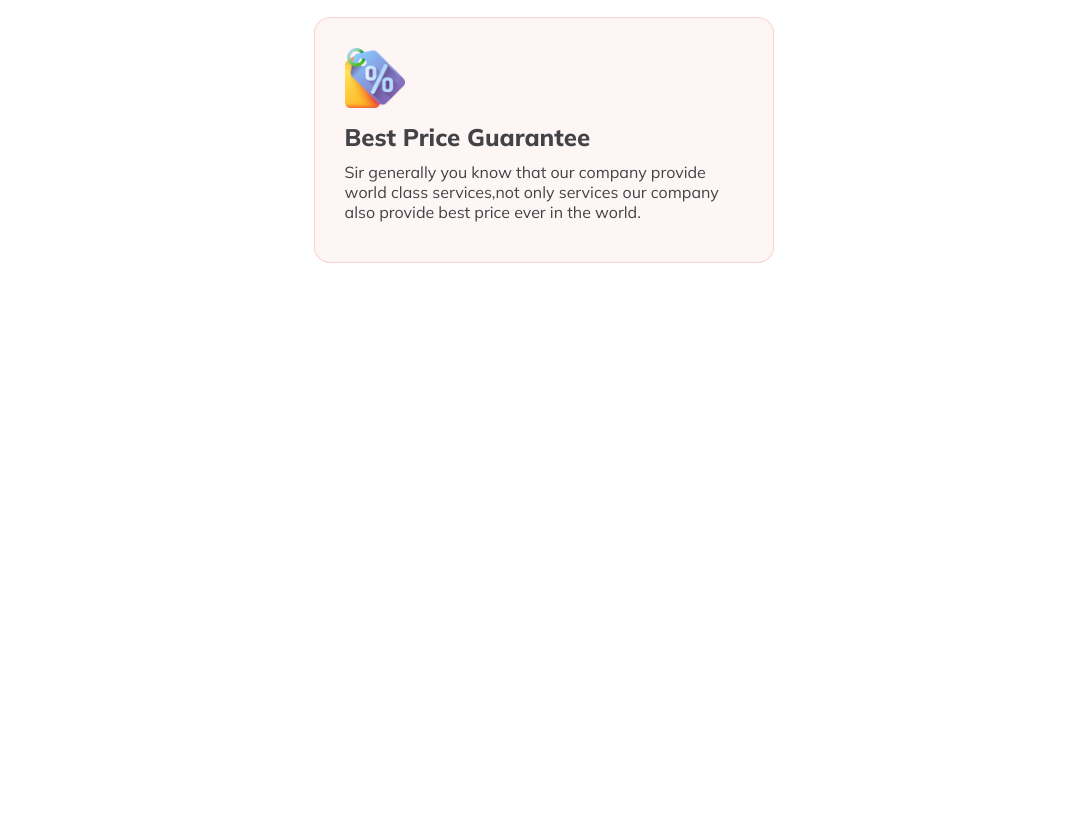
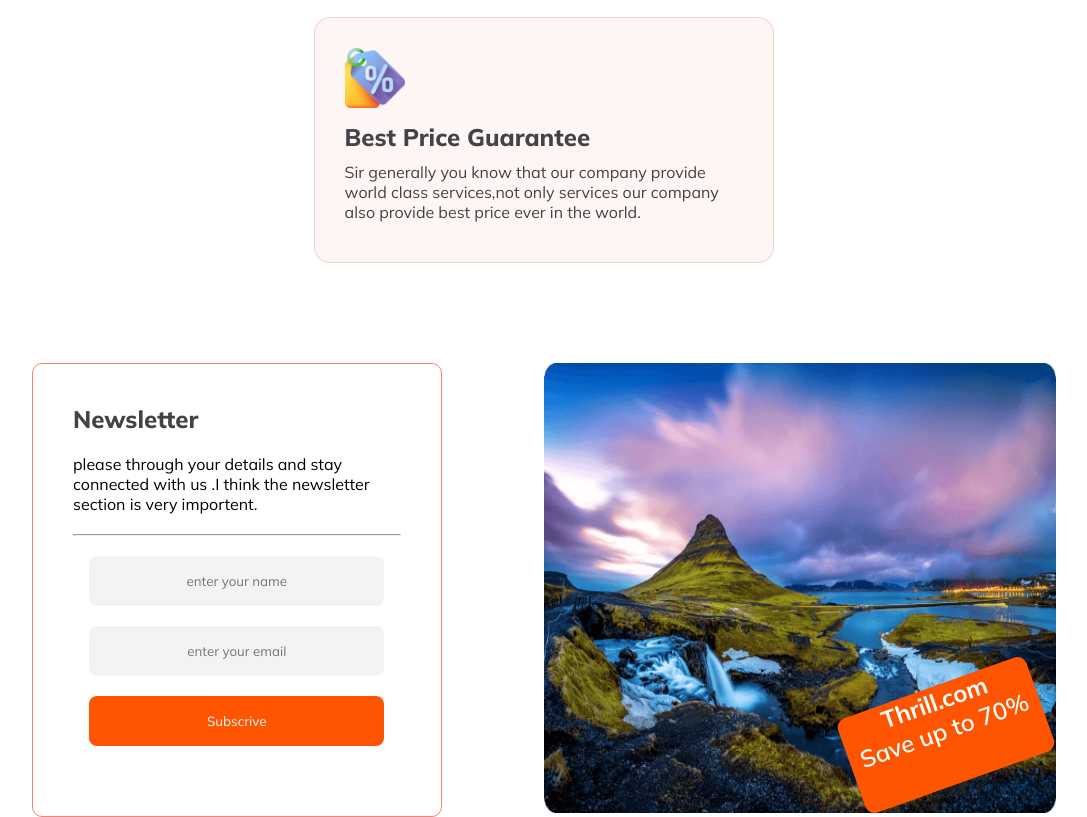
Before and after one commit to alamshuvo/Thrill-Trailers, a plain HTML site: page index.html in a window 1280 px wide. Shown: the part 1624-2441 px from the top of the page, without its empty margins (96-1183 px from the left). Before the commit the page ends 1887 px from the top, so only its background shows below. Drawn offline with Linux system fonts and the light colour scheme.

Commit message:
news letter section complete

```diff
--- a/index.html
+++ b/index.html
@@ -63,7 +63,6 @@
             <button class="banner-button extra">
               Find Now <i class="fa-solid fa-magnifying-glass"></i>
             </button>
-
           </div>
         </div>
       </section>
@@ -72,17 +71,36 @@
         <div class="popular-tour-area">
           <div class="popular-tour-text">
             <h2 class="tour-title">Our Popular Tours</h2>
-                <p class="tour-dris">Travelling is a part of education.By traveling we can explore home and abroad.Leaving our place when we go on travelling ,we can see the golden apples growing.</p>
+            <p class="tour-dris">
+              Travelling is a part of education.By traveling we can explore home
+              and abroad.Leaving our place when we go on travelling ,we can see
+              the golden apples growing.
+            </p>
             <ul>
-                    <li>Naigra falls is a group of three waterfalls at the southern end of Naigra Gorge.Spanning the border between the province of Ontario in Canada. </li>
-                    <li>Kyhachara waterfalls is a wellknown falls around Bangladesh.Its loccated in Mirsarai Chittagong.Its a very nice place in our country.</li>
-                    <li>Coxs Bazar is the world longest sea beach.It is very famous aroud world for its destination. </li>
+              <li>
+                Naigra falls is a group of three waterfalls at the southern end
+                of Naigra Gorge.Spanning the border between the province of
+                Ontario in Canada.
+              </li>
+              <li>
+                Kyhachara waterfalls is a wellknown falls around Bangladesh.Its
+                loccated in Mirsarai Chittagong.Its a very nice place in our
+                country.
+              </li>
+              <li>
+                Coxs Bazar is the world longest sea beach.It is very famous
+                aroud world for its destination.
+              </li>
             </ul>
-                <p class="tour-dris">Dear Brothers and Sisters we are provide very excited tour place and plan .we are very excited about yourself.we know that you choce our tour plan and place .Please stay with us  ,and Be happy.</p>
+            <p class="tour-dris">
+              Dear Brothers and Sisters we are provide very excited tour place
+              and plan .we are very excited about yourself.we know that you
+              choce our tour plan and place .Please stay with us ,and Be happy.
+            </p>
             <button class="popular">Read more</button>
           </div>
           <div class="popular-tour-img">
-                <img src="./images/popular.png" alt="">
+            <img src="./images/popular.png" alt="" />
           </div>
         </div>
       </section>
@@ -90,23 +108,60 @@
       <section id="why-choce-us">
         <div class="top-text">
           <h2>Why Choose Us</h2>
-          <p>Our copnamy provides you world class services for this reasons you can choose our service and give us ratings.</p>
+          <p>
+            Our copnany provides you world class services for this reasons you
+            can choose our service and give us ratings.
+          </p>
         </div>
         <div class="why-choce-us-area">
           <div class="card card-1">
-            <img src="./images/hotel.png" alt="">
+            <img src="./images/hotel.png" alt="" />
             <h2 class="choce-title">Handpicked Hotels</h2>
-            <p class="choce-dris">Our prestigious collection of family owned hoteles invite you to escape the everyday and experience glorious Britain its very finest.</p>
+            <p class="choce-dris">
+              Our prestigious collection of family owned hoteles invite you to
+              escape the everyday and experience glorious Britain its very
+              finest.
+            </p>
           </div>
           <div class="card card-2">
-            <img src="./images/map.png" alt="">
+            <img src="./images/map.png" alt="" />
             <h2 class="choce-title">World Class Service</h2>
-            <p class="choce-dris">I think you choce our world class services .Our company should provide you world class services.Our company maintain it strickly.</p>
+            <p class="choce-dris">
+              I think you choce our world class services .Our company should
+              provide you world class services.Our company maintain it strickly.
+            </p>
           </div>
           <div class="card another">
-            <img src="./images/price.png" alt="">
+            <img src="./images/price.png" alt="" />
             <h2 class="choce-title">Best Price Guarantee</h2>
-            <p class="choce-dris">Sir generally you know that our company provide world class services,not only services our company also provide best price ever in the world.</p>
+            <p class="choce-dris">
+              Sir generally you know that our company provide world class
+              services,not only services our company also provide best price
+              ever in the world.
+            </p>
+          </div>
+        </div>
+      </section>
+      <!-- newsletter section -->
+      <section id="newsletter">
+        <div class="newsletter-area">
+          <div class="newsletter-input">
+            <h2>Newsletter</h2>
+            <p>
+              please through your details and stay connected with us .I think
+              the newsletter section is very importent.
+            </p>
+            <hr />
+            <input type="text" placeholder="enter your name" name="" id="" />
+            <input type="email" name="" placeholder="enter your email" id="" />
+            <button>Subscrive</button>
+          </div>
+          <div class="newsletter-img">
+            <img src="./images/newsletter.png" alt="" />
+            <div class="colorfull">
+              <h4>Thrill.com</h4>
+              <p>Save up to 70%</p>
+            </div>
           </div>
         </div>
       </section>
--- a/styles/responsive.css
+++ b/styles/responsive.css
@@ -90,4 +90,19 @@
   margin: 0 auto;
 }
 
+/* newsletter */
+.newsletter-area{
+  display: flex;
+  gap: 10px;
+  flex-direction: column;
 }
+.newsletter-input{
+  width: 100%;
+  padding: 40px;
+}
+.newsletter-img {
+  width: 100%;
+
+}
+
+}
--- a/styles/style.css
+++ b/styles/style.css
@@ -243,3 +243,76 @@ img{
   margin: 0 auto;
   padding: 30px;
 }
+
+/* newsletter section  */
+#newsletter{
+  margin-top: 100px;
+}
+.newsletter-area{
+  display: flex;
+  gap: 10px;
+  justify-content: space-between;
+}
+.newsletter-input{
+  width: 40%;
+  padding: 40px;
+  display: flex;
+  flex-direction: column;
+  gap: 20px;
+  border: 1px solid salmon;
+  border-radius: 10px;
+
+}
+.newsletter-input input{
+  border-radius: 8px;
+background: rgba(19, 19, 24, 0.05);
+width: 90%;
+margin: 0 auto;
+height: 50px;
+text-align: center;
+border: none;
+}
+.newsletter-input button{
+  width: 90%;
+margin: 0 auto;
+height: 50px;
+text-align: center;
+border: none;
+border-radius: 8px;
+background-color: var(--btn-color);
+color: var(--text-color);
+}
+button:hover{
+  background-color: sandybrown;
+  transition: 1s;
+  cursor: pointer;
+}
+.newsletter-input h2{
+  font-size: 1.5rem;
+  font-weight: 800;
+  color: var(--colorful-text);
+}
+.newsletter-img {
+  width: 50%;
+  position: relative;
+}
+.newsletter-img img{
+  width: 100%;
+  height: 450px;
+
+}
+.colorfull{
+  background-color: var(--btn-color);
+  border-radius: 10px;
+  text-align: center;
+  color: var(--text-color);
+  font-size: 1.5rem;
+  font-weight: 600;
+  position: absolute;
+  transform: rotate(-19.628deg);
+  width: 200px;
+  height: 100px;
+  right:2%;
+  bottom: 7%;
+
+}
```
Also changed, not shown: images/newsletter.png (renamed from images/Rectangle 8 (1).png). Lines whose indentation alone changed are shown as unchanged.
